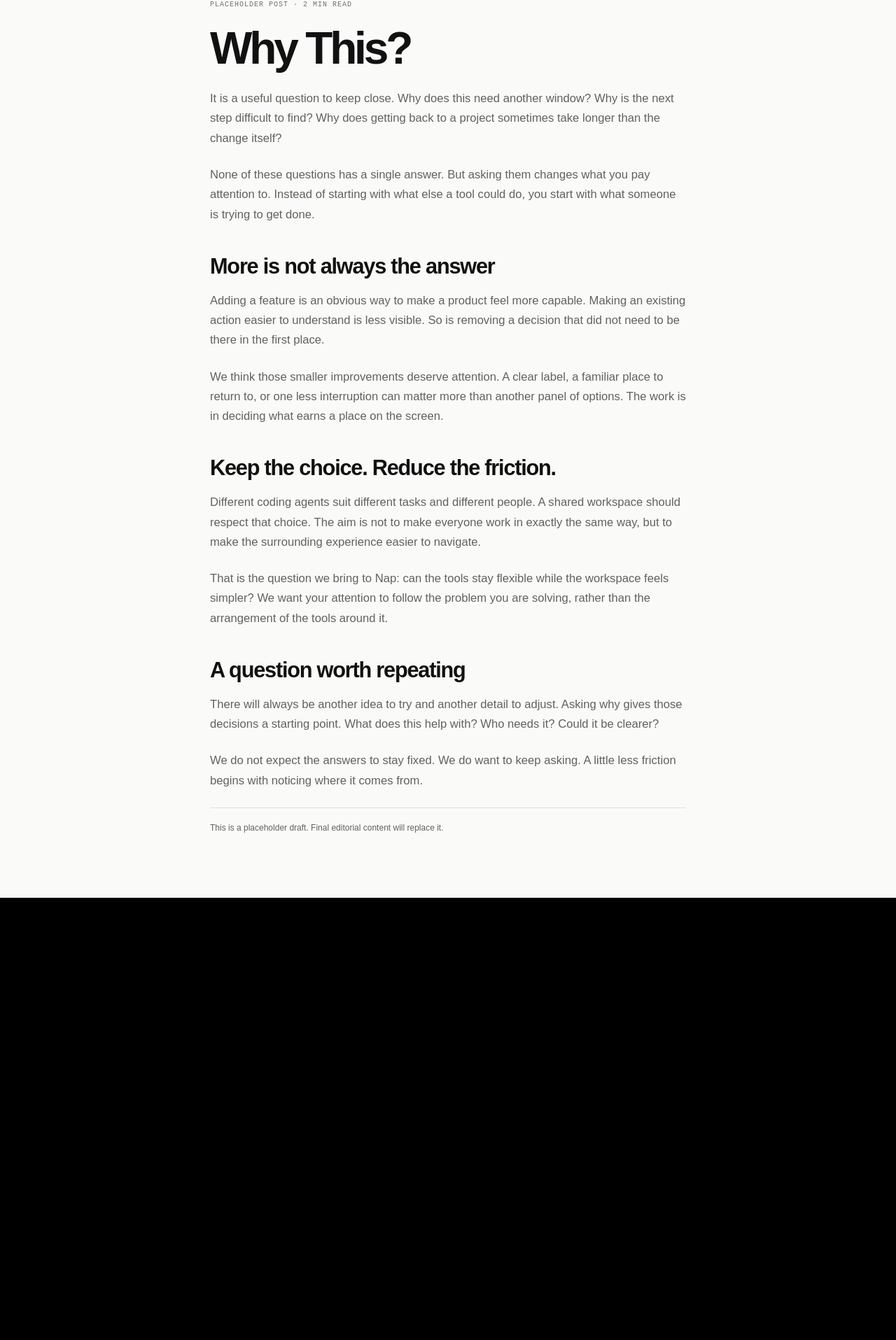
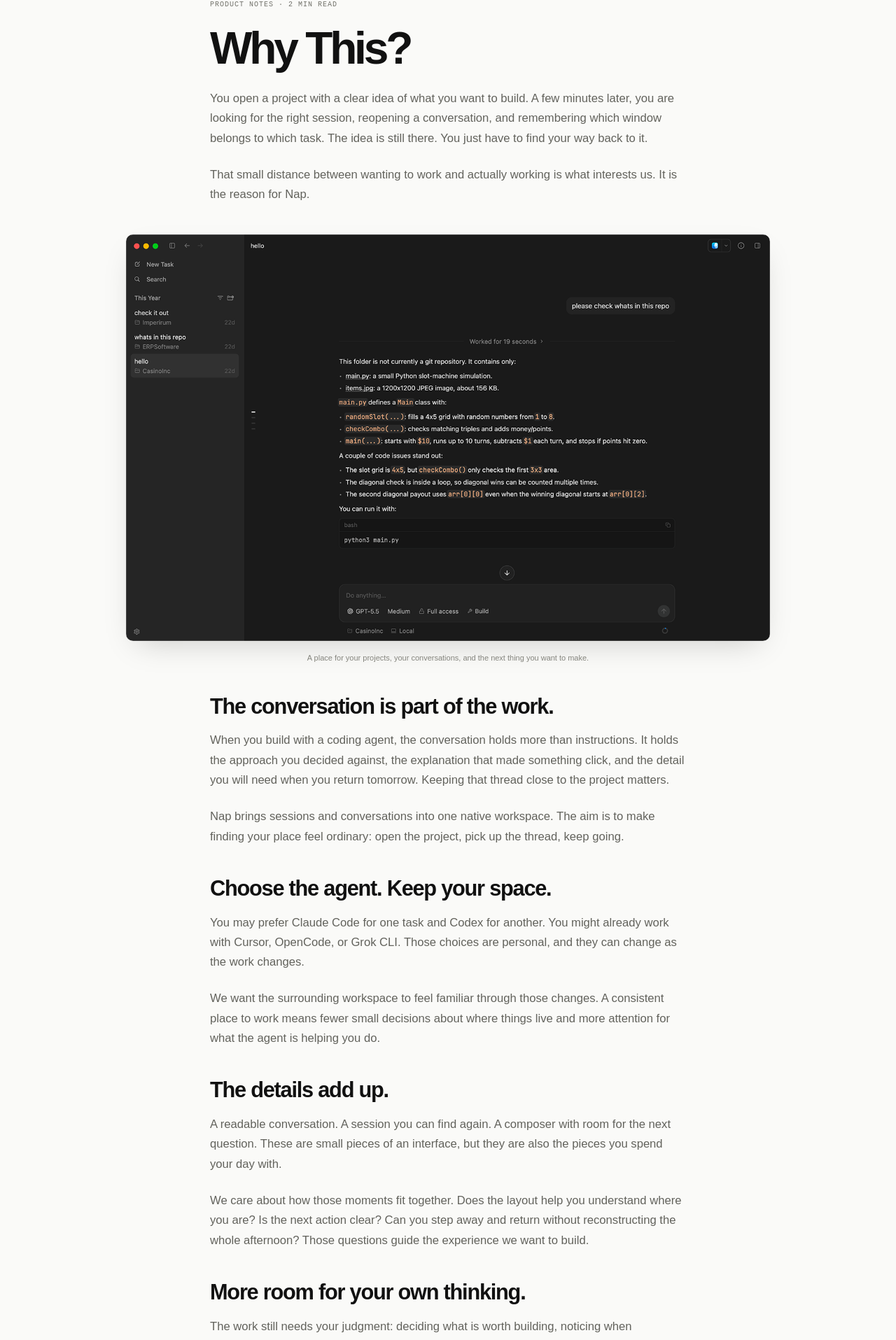
Before and after one commit to farzeenilyaszargar/Mandora, a Next.js app: page /blogs/why in a window 1280 px wide. Shown: the part 158-2073 px from the top of the page at 70% size. Before the commit the page ends 1441 px from the top, so only its background shows below. Built offline with nearby package versions, Linux system fonts and the light colour scheme; a web font is replaced by a local one.

Commit message:
Rewrite Why This article and add Nap UI screenshot

```diff
--- a/app/blogs/page.tsx
+++ b/app/blogs/page.tsx
@@ -27,7 +27,7 @@ export default function BlogsPage() {
           <a className="nap-blog-row" href="/blogs/why">
             <span className="nap-blog-number">02</span>
             <h2>Why This?</h2>
-            <p>A small question behind the way we think about tools.</p>
+            <p>Your choice of agent can change. Your workspace should still feel like yours.</p>
           </a>
         </div>
       </section>
--- a/app/blogs/why/page.tsx
+++ b/app/blogs/why/page.tsx
@@ -1,12 +1,12 @@
 import type { Metadata } from "next";
+import Image from "next/image";
 import NapHeader from "../../components/nap-header";
 import LiquidField from "../../components/liquid-field";
 import "../../contrast.css";
 
 export const metadata: Metadata = {
   title: "Why This?",
-  description: "A small question behind the way we think about tools at Nap.",
-  robots: { index: false, follow: true },
+  description: "Your choice of coding agent can change. Your workspace should still feel like yours. The thinking behind Nap.",
   alternates: { canonical: "/blogs/why" },
 };
 
@@ -16,20 +16,31 @@ export default function WhyPost() {
       <NapHeader />
       <section className="nap-hero">
         <article className="nap-blog-article">
-          <span className="nap-blog-label">PLACEHOLDER POST · 2 MIN READ</span>
+          <span className="nap-blog-label">PRODUCT NOTES · 2 MIN READ</span>
           <h1>Why This?</h1>
-          <p>It is a useful question to keep close. Why does this need another window? Why is the next step difficult to find? Why does getting back to a project sometimes take longer than the change itself?</p>
-          <p>None of these questions has a single answer. But asking them changes what you pay attention to. Instead of starting with what else a tool could do, you start with what someone is trying to get done.</p>
-          <h2>More is not always the answer</h2>
-          <p>Adding a feature is an obvious way to make a product feel more capable. Making an existing action easier to understand is less visible. So is removing a decision that did not need to be there in the first place.</p>
-          <p>We think those smaller improvements deserve attention. A clear label, a familiar place to return to, or one less interruption can matter more than another panel of options. The work is in deciding what earns a place on the screen.</p>
-          <h2>Keep the choice. Reduce the friction.</h2>
-          <p>Different coding agents suit different tasks and different people. A shared workspace should respect that choice. The aim is not to make everyone work in exactly the same way, but to make the surrounding experience easier to navigate.</p>
-          <p>That is the question we bring to Nap: can the tools stay flexible while the workspace feels simpler? We want your attention to follow the problem you are solving, rather than the arrangement of the tools around it.</p>
-          <h2>A question worth repeating</h2>
-          <p>There will always be another idea to try and another detail to adjust. Asking why gives those decisions a starting point. What does this help with? Who needs it? Could it be clearer?</p>
-          <p>We do not expect the answers to stay fixed. We do want to keep asking. A little less friction begins with noticing where it comes from.</p>
-          <p className="nap-placeholder-note">This is a placeholder draft. Final editorial content will replace it.</p>
+          <p>You open a project with a clear idea of what you want to build. A few minutes later, you are looking for the right session, reopening a conversation, and remembering which window belongs to which task. The idea is still there. You just have to find your way back to it.</p>
+          <p>That small distance between wanting to work and actually working is what interests us. It is the reason for Nap.</p>
+
+          <figure className="nap-article-image">
+            <Image src="/nap-app-hero.png" alt="Nap’s native desktop workspace, showing project sessions in a sidebar and an agent conversation beside them." width={1380} height={872} priority sizes="(max-width: 1000px) 92vw, 920px" />
+            <figcaption>A place for your projects, your conversations, and the next thing you want to make.</figcaption>
+          </figure>
+
+          <h2>The conversation is part of the work.</h2>
+          <p>When you build with a coding agent, the conversation holds more than instructions. It holds the approach you decided against, the explanation that made something click, and the detail you will need when you return tomorrow. Keeping that thread close to the project matters.</p>
+          <p>Nap brings sessions and conversations into one native workspace. The aim is to make finding your place feel ordinary: open the project, pick up the thread, keep going.</p>
+
+          <h2>Choose the agent. Keep your space.</h2>
+          <p>You may prefer Claude Code for one task and Codex for another. You might already work with Cursor, OpenCode, or Grok CLI. Those choices are personal, and they can change as the work changes.</p>
+          <p>We want the surrounding workspace to feel familiar through those changes. A consistent place to work means fewer small decisions about where things live and more attention for what the agent is helping you do.</p>
+
+          <h2>The details add up.</h2>
+          <p>A readable conversation. A session you can find again. A composer with room for the next question. These are small pieces of an interface, but they are also the pieces you spend your day with.</p>
+          <p>We care about how those moments fit together. Does the layout help you understand where you are? Is the next action clear? Can you step away and return without reconstructing the whole afternoon? Those questions guide the experience we want to build.</p>
+
+          <h2>More room for your own thinking.</h2>
+          <p>The work still needs your judgment: deciding what is worth building, noticing when something feels wrong, and knowing when a result is good enough to ship. Your tools should leave room for that.</p>
+          <p>That is why this workspace exists. Your agents, all together. Your attention, back on the thing you came to make.</p>
         </article>
       </section>
       <LiquidField />
--- a/app/contrast.css
+++ b/app/contrast.css
@@ -53,3 +53,8 @@
 
 .nap-blog-number { align-self: start; margin-top: 10px; font-family: monospace; font-size: 11px; color: #85857e; }
 @media (max-width: 700px) { .nap-blog-number { margin-top: 6px; } }
+
+.nap-article-image { width: min(920px, 92vw); margin: 42px 0 42px 50%; transform: translateX(-50%); }
+.nap-article-image img { display: block; width: 100%; height: auto; border-radius: 10px; box-shadow: 0 16px 42px -16px #00000035; }
+.nap-article-image figcaption { margin-top: 16px; color: #85857e; text-align: center; font-size: 11px; line-height: 1.6; padding: 0 12px; }
+@media (max-width: 700px) { .nap-article-image { width: 90vw; margin-top: 30px; margin-bottom: 30px; } }
```
